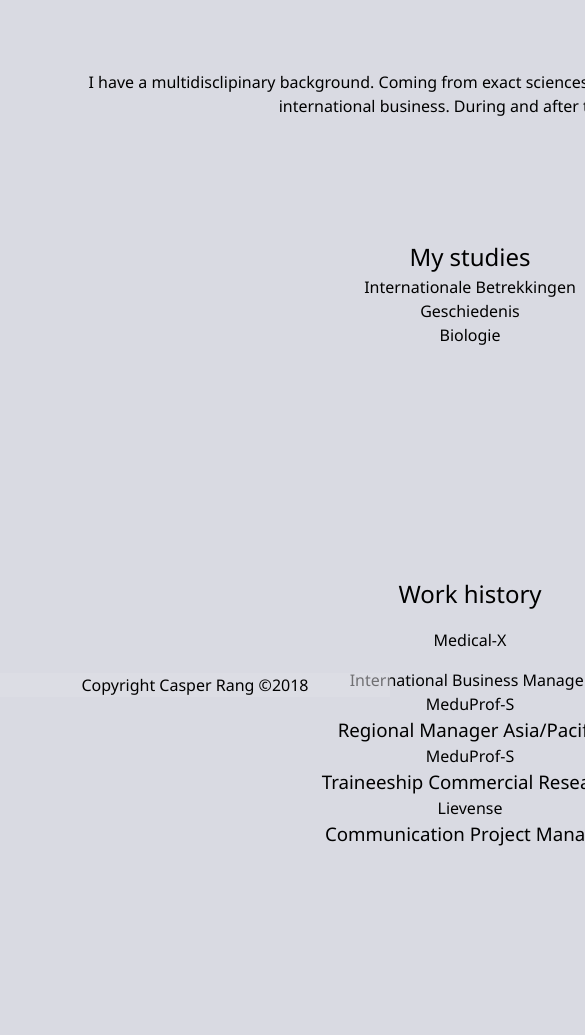
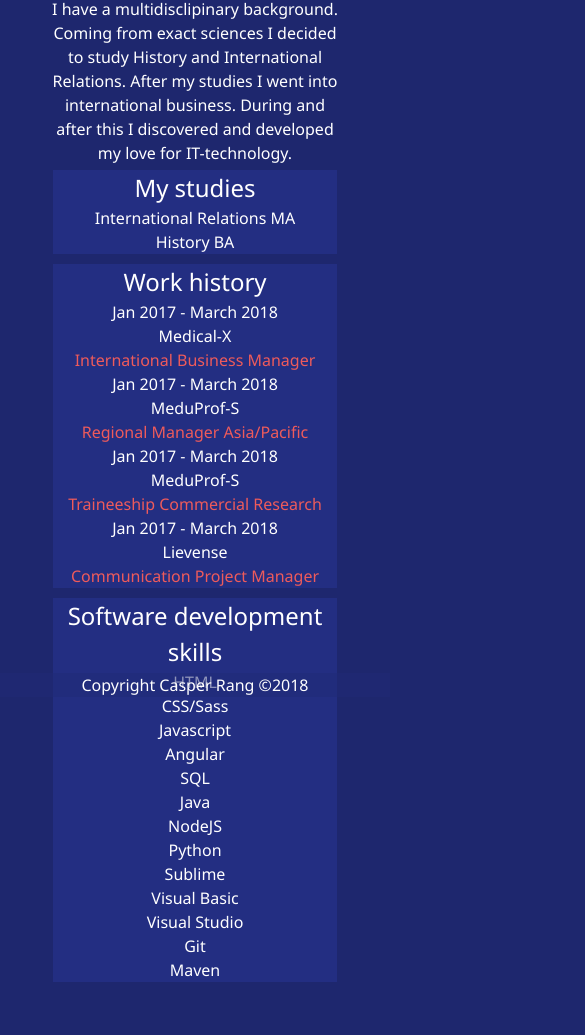
Before and after one commit to Masper/portfolio, a website: page dist/resume.html in a window 390 px wide. Shown: the part 147-1182 px from the top of the page, 585 px wide, since content can reach past the window. Before the commit the page ends 1043 px from the top, so only its background shows below. Drawn offline with Linux system fonts and the light colour scheme.

Commit message:
responsive resume & changed picture

```diff
--- a/scss/_config.scss
+++ b/scss/_config.scss
@@ -1,5 +1,5 @@
-$primary-color: rgb(217, 218, 226);
-$secondary-color: #be0e0e;
+$primary-color: rgb(30, 39, 110);
+$secondary-color: #ee5b5b;
 $show-home-image: true;
 $home-image: url(../img/background.jpg);
 $background-opacity: 0.5;
--- a/scss/_menu.scss
+++ b/scss/_menu.scss
@@ -82,7 +82,7 @@
     .portrait {
       width: 250px;
       height: 250px;
-      background: url(../img/photo.png);
+      background: url(../img/cat.jpg);
       background-size: cover;
       border-radius: 50%;
       border: solid 3px $secondary-color;
--- a/scss/_resume.scss
+++ b/scss/_resume.scss
@@ -1,27 +1,49 @@
 .resume-page-container {
   display: grid;
   width: 100%;
-  grid-template-columns: 100vh auto;
-  grid-template-rows: 20vh 20vh 40vh;
+  grid-template-columns: auto auto;
+  grid-template-rows: auto auto auto;
   grid-column-gap: 20px;
   grid-template-areas:
-    "head head "
-    "intro intro "
-    "e d  ";
+    "head head"
+    "intro intro"
+    "studies studies"
+    "work skills";
+}
+
+@include mediaMd {
+  .resume-page-container {
+    grid-template-columns: 1fr;
+    grid-template-areas:
+      "head"
+      "intro"
+      "studies"
+      "skills"
+      "work";
+  }
 }
 
 .resume-introduction {
-  grid-column: 0;
   grid-area: intro;
 }
 
 .resume-header {
-  grid-column: 0;
   grid-area: head;
 }
 
-.resume-skills {
-  grid-area: d;
+.resume-studies {
+  grid-area: studies;
+}
+
+.resume-skills,
+.resume-studies,
+.resume-work {
+  background-color: rgba(lighten($primary-color, 5), 2);
+  margin: 5px;
+}
+
+.resume-skils {
+  grid-area: skills;
 
   .skill {
     display: block;
@@ -34,7 +56,11 @@
 }
 
 .resume-work-history {
-  grid-area: e;
+  grid-area: work;
+
+  .work-title {
+    color: $secondary-color;
+  }
 }
 
 .resume-work-history,
```
Also changed, not shown: dist/css/main.css, dist/img/Cat.jpg (added), dist/img/photo.png (deleted), dist/js/resume.js, dist/resume.html.
